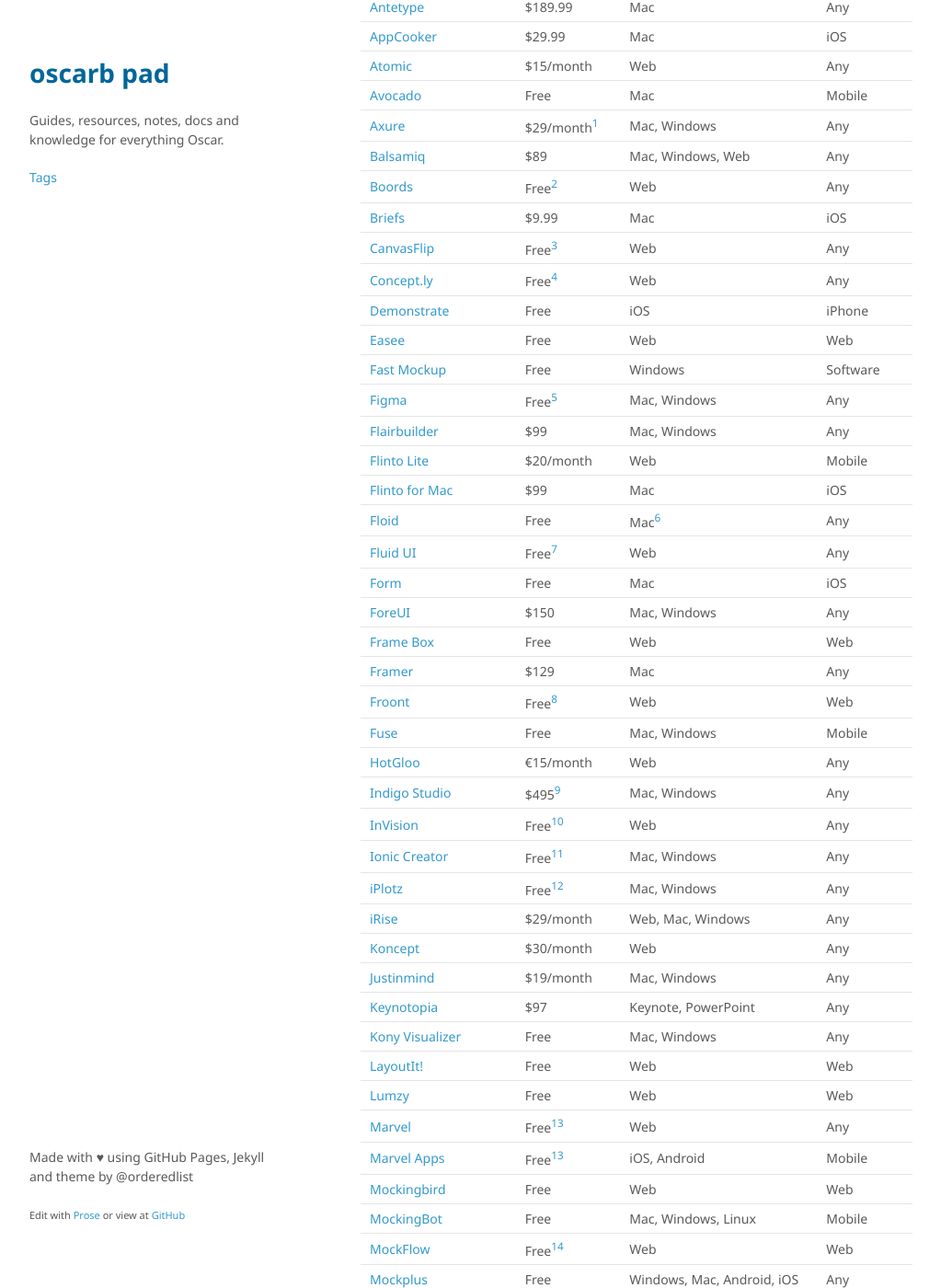
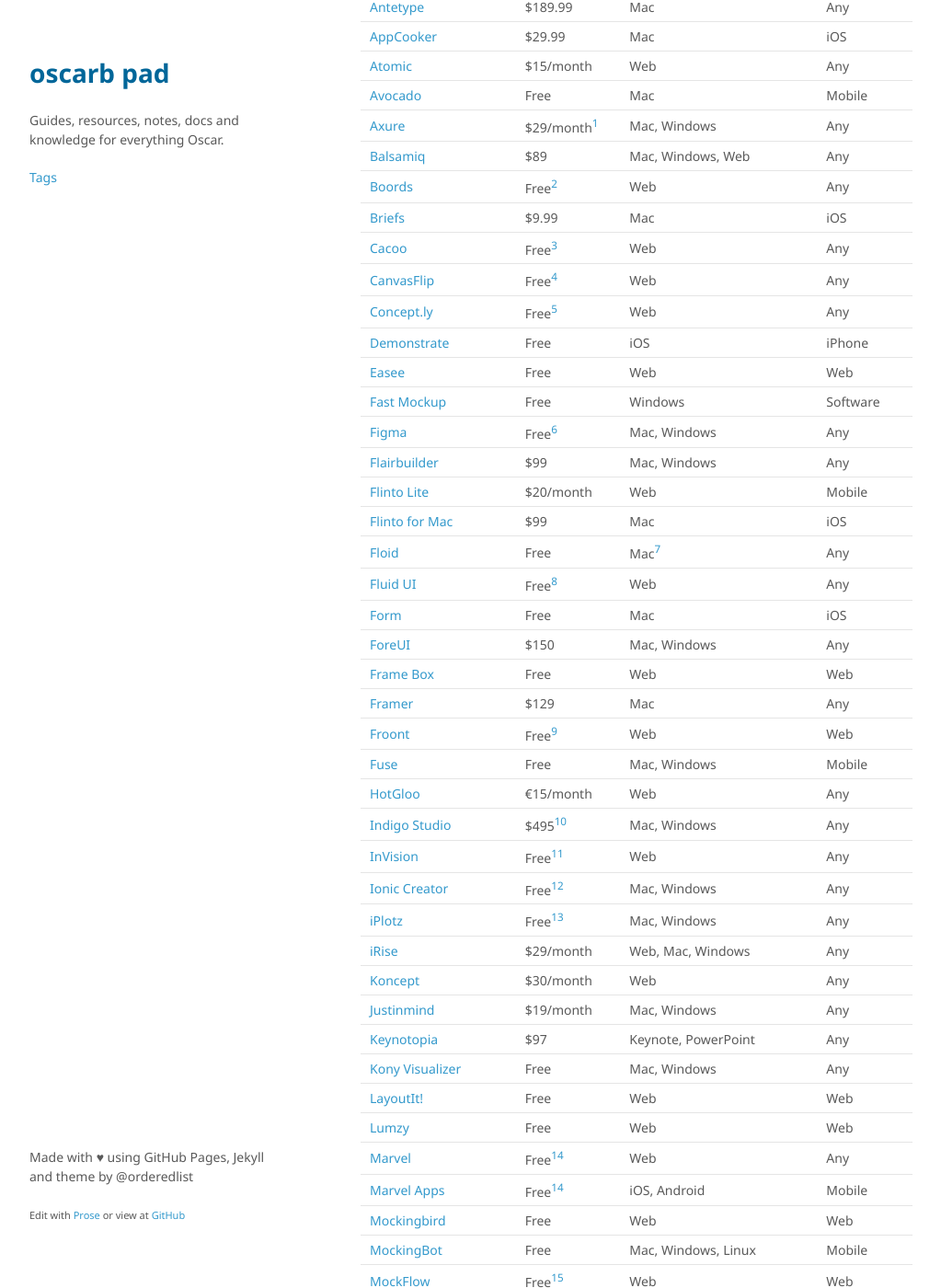
Before and after one commit to oscarb/pad, a Jekyll site: the page built from _docs/prototyping.md, in a window 1280 px wide and 1400 px high, scrolled down 212 px. Shown: the whole window at 92% size, without its empty margins (128-1151 px from the left). Built offline with Jekyll 4.4.1, drawn with Linux system fonts in a browser that asks for light colours; some web fonts are replaced; some of the changed text lies outside the part shown.

Commit message:
Updated prototyping.md

```diff
--- a/_docs/prototyping.md
+++ b/_docs/prototyping.md
@@ -23,6 +23,7 @@ Name | Lowest price | Platform | Protype for
 [Balsamiq](https://balsamiq.com/) | $89 | Mac, Windows, Web | Any
 [Boords](https://boords.com/) | Free[^boords] | Web | Any
 [Briefs](http://giveabrief.com/) | $9.99 | Mac | iOS
+[Cacoo](https://cacoo.com/) | Free[^cacoo] | Web | Any
 [CanvasFlip](https://www.canvasflip.com/) | Free[^canvasflip] | Web | Any
 [Concept.ly](http://concept.ly/) | Free[^conceptly] | Web | Any
 [Demonstrate](https://itunes.apple.com/in/app/demonstrate-mobile-prototyping/id726285449) | Free | iOS | iPhone
@@ -106,6 +107,7 @@ Name | Lowest price | Platform | Protype for
 
 [^axure]: Free for students
 [^boords]: 1 project, 2 storyboards
+[^cacoo]: 6 sheets
 [^canvasflip]: 1 prototype
 [^conceptly]: 2 projects
 [^figma]: Free through the end of 2016, always free for students.
```
